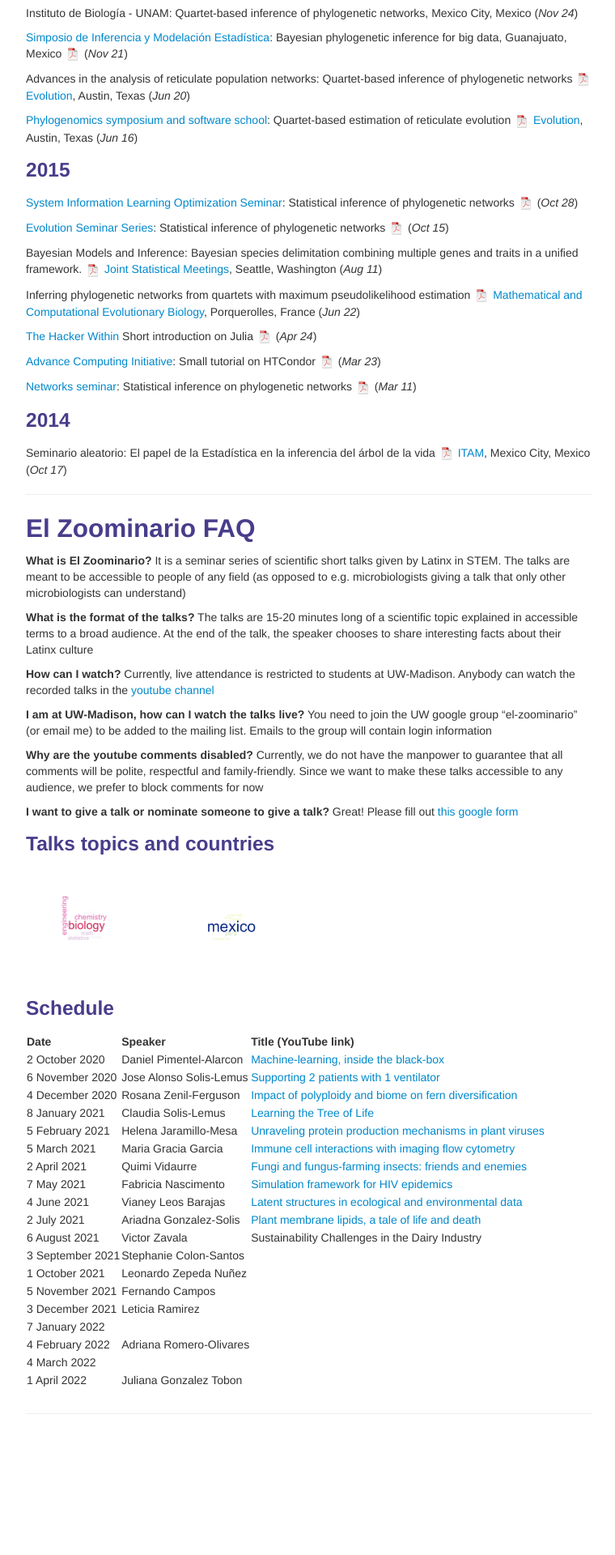
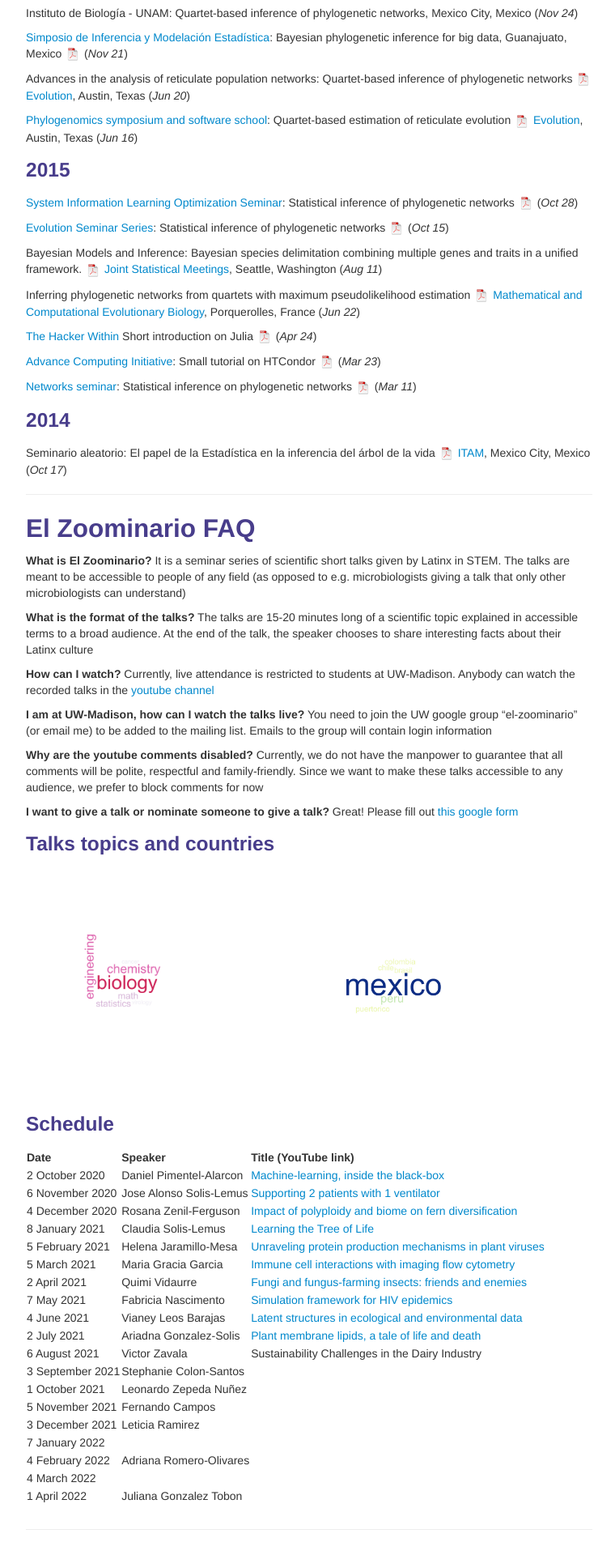
Before and after one commit to solislemuslab/solislemuslab.github.io, a Jekyll site: the page built from pages/talks.md, in a window 1280 px wide. Shown: the part 2071-3991 px from the top of the page at 81% size, without its empty margins (258-1018 px from the left). Built offline with Jekyll 4.4.1, drawn with Linux system fonts in a browser that asks for light colours; before the commit the page ends 3848 px from its top, so only the background shows below that.

Commit message:
changed width figures

```diff
--- a/pages/talks.md
+++ b/pages/talks.md
@@ -229,8 +229,8 @@ Great! Please fill out [this google form](https://forms.gle/1kpZE1XrKe9YS9cHA)
 
 ### Talks topics and countries
 <div class="image123">
-    <img src="../assets/pics/topics.png" width="150">
-    <img src="../assets/pics/countries.png" width="200">
+    <img src="../assets/pics/topics.png" width="250">
+    <img src="../assets/pics/countries.png" width="400">
 </div>
 
 ### Schedule
```
